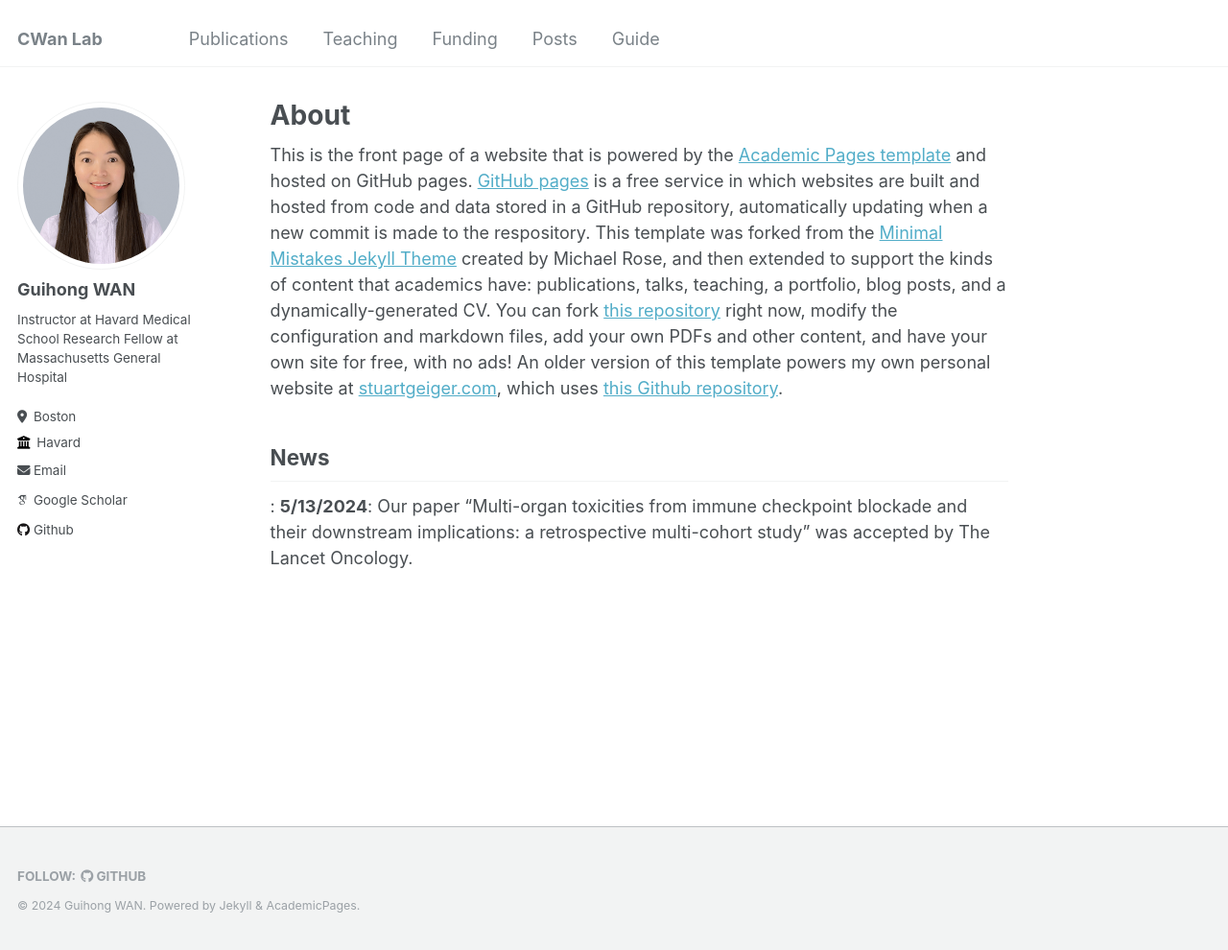
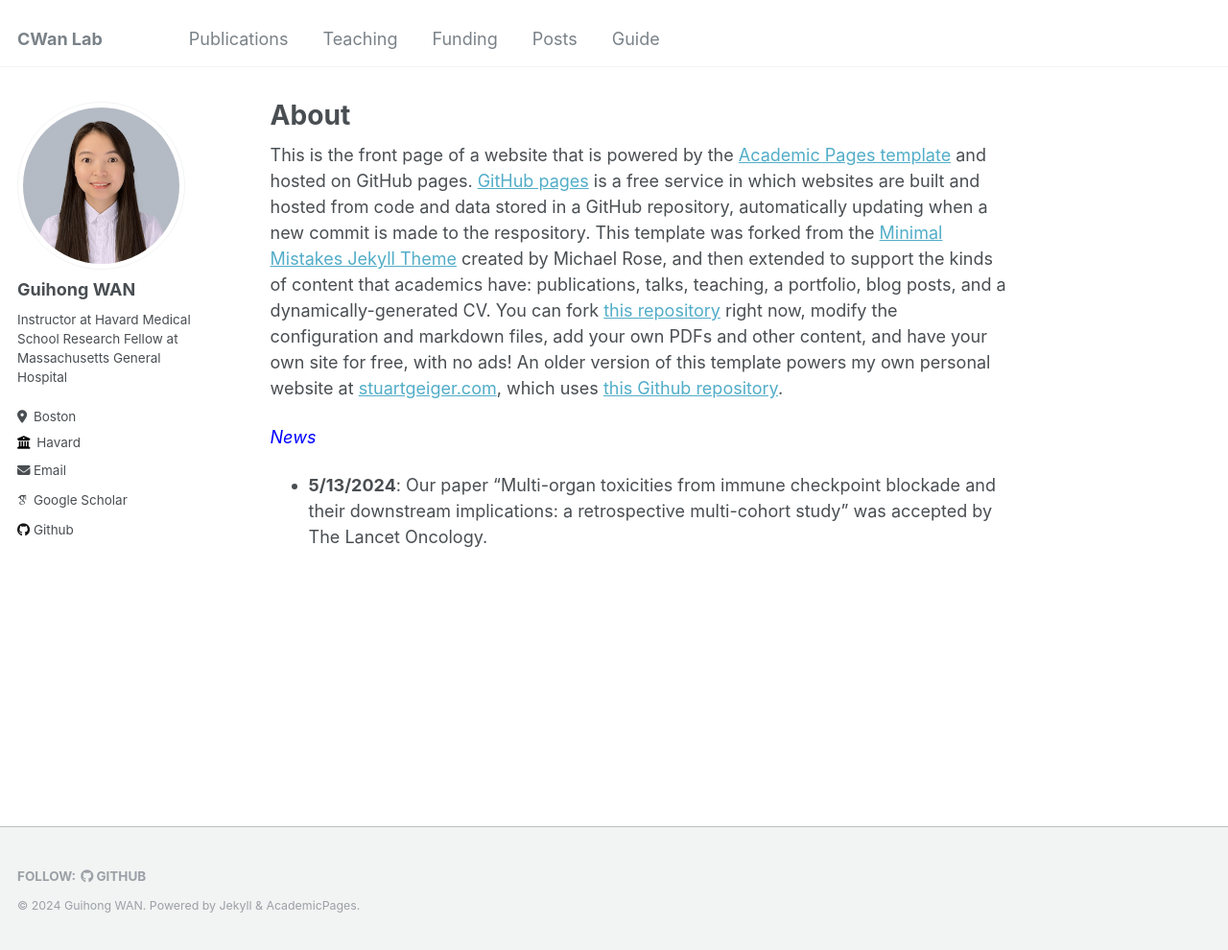
Before and after one commit to cwanlab/cwanlab.github.io, a Jekyll site: the page built from _pages/about.md, in a window 1280 px wide and 990 px high. Shown: the whole window at 96% size. Built offline with Jekyll 4.4.1, drawn with Linux system fonts in a browser that asks for light colours; some web fonts are replaced.

Commit message:
Update about
Update about

```diff
--- a/_pages/about.md
+++ b/_pages/about.md
@@ -10,5 +10,5 @@ redirect_from:
 This is the front page of a website that is powered by the [Academic Pages template](https://github.com/academicpages/academicpages.github.io) and hosted on GitHub pages. [GitHub pages](https://pages.github.com) is a free service in which websites are built and hosted from code and data stored in a GitHub repository, automatically updating when a new commit is made to the respository. This template was forked from the [Minimal Mistakes Jekyll Theme](https://mmistakes.github.io/minimal-mistakes/) created by Michael Rose, and then extended to support the kinds of content that academics have: publications, talks, teaching, a portfolio, blog posts, and a dynamically-generated CV. You can fork [this repository](https://github.com/academicpages/academicpages.github.io) right now, modify the configuration and markdown files, add your own PDFs and other content, and have your own site for free, with no ads! An older version of this template powers my own personal website at [stuartgeiger.com](http://stuartgeiger.com), which uses [this Github repository](https://github.com/staeiou/staeiou.github.io).
 
 
-## News
-:   **5/13/2024**: Our paper "Multi-organ toxicities from immune checkpoint blockade and their downstream implications: a retrospective multi-cohort study" was accepted by The Lancet Oncology.
+<span style="color:blue">*News*</span>
+*    **5/13/2024**: Our paper "Multi-organ toxicities from immune checkpoint blockade and their downstream implications: a retrospective multi-cohort study" was accepted by The Lancet Oncology.
```
